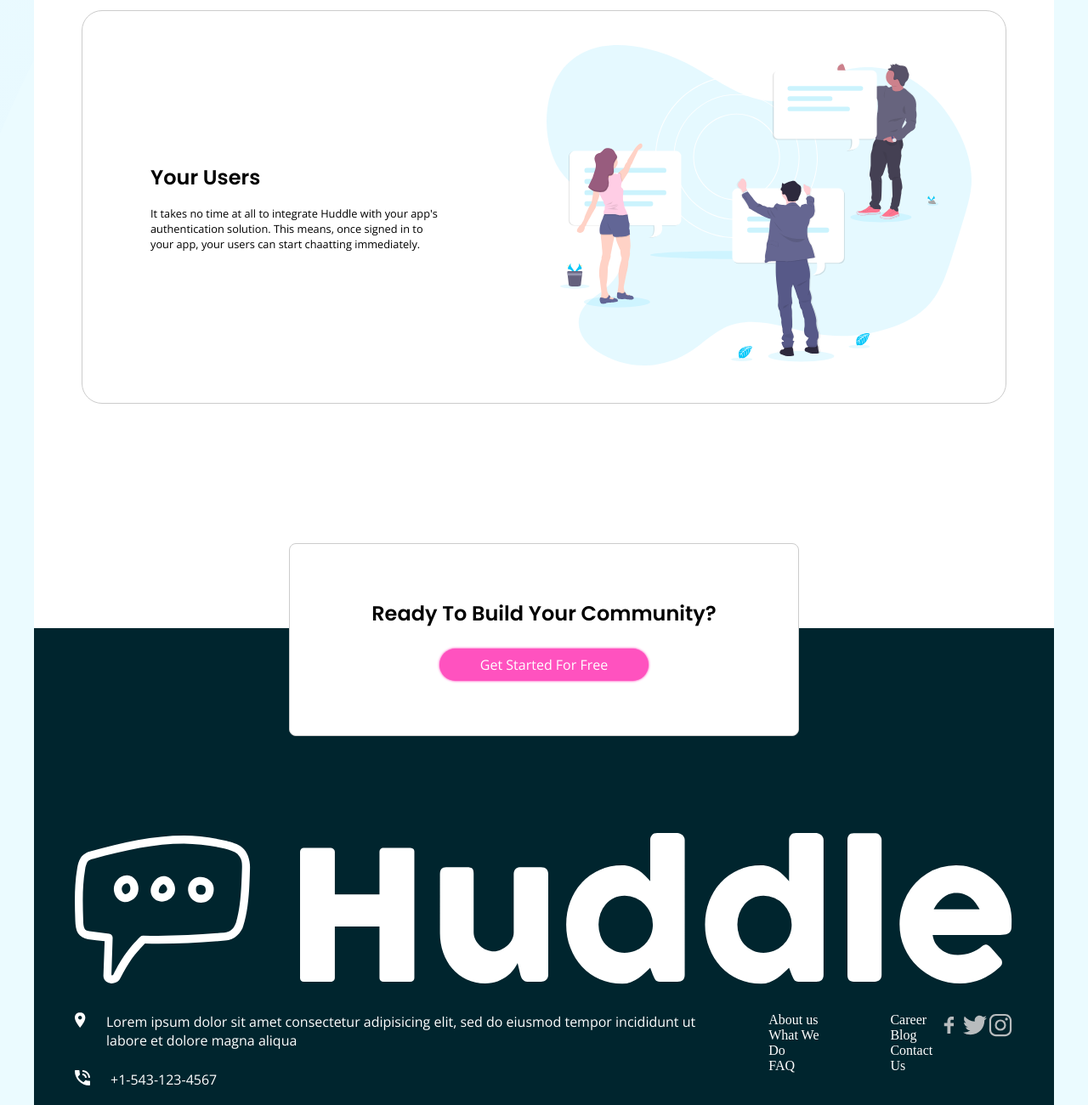
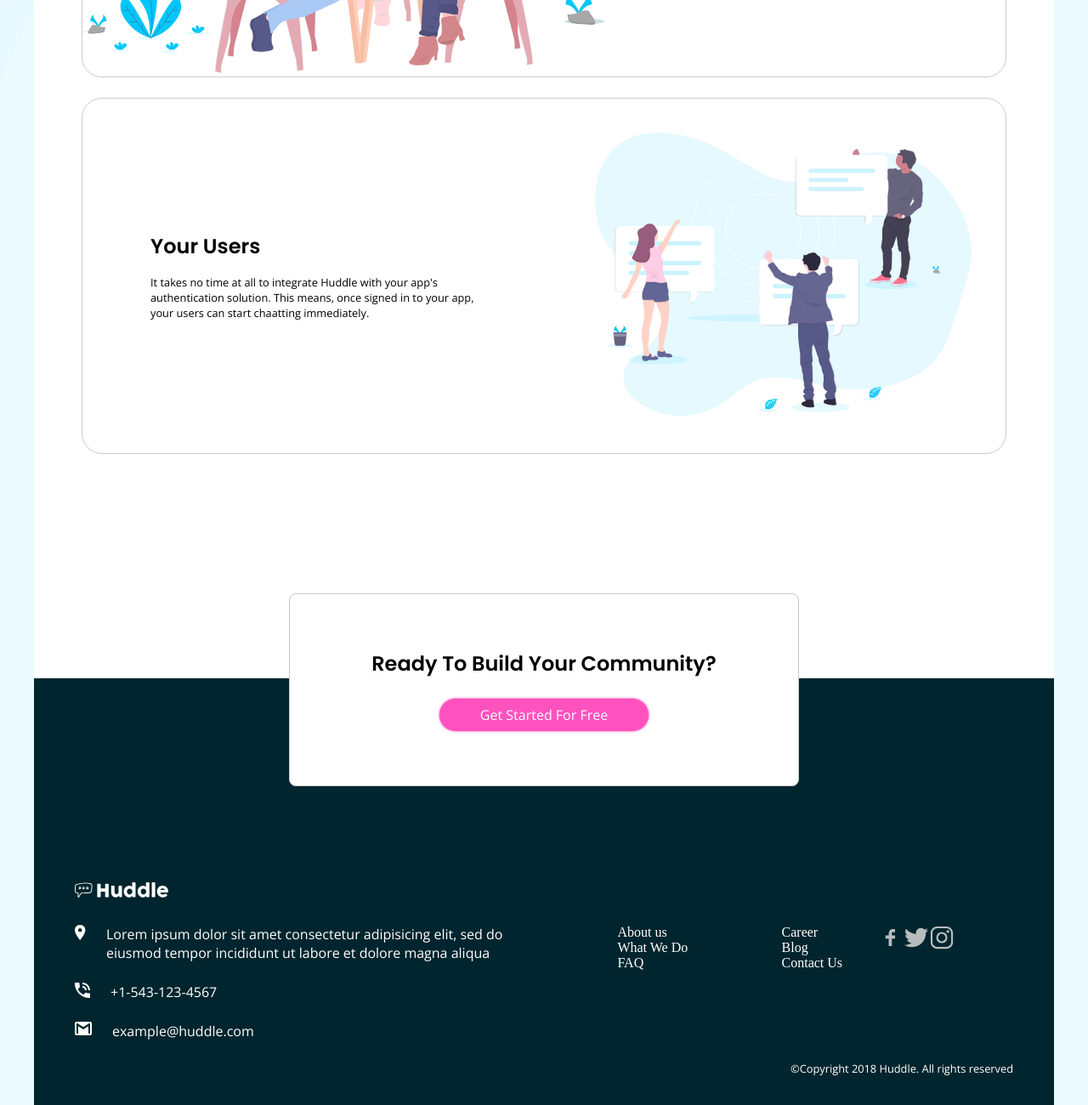
Before and after one commit to Raylit1/reponsiveness, a plain HTML site: page index.html in a window 1280 px wide. Shown: the part 1500-2800 px from the top of the page at 85% size. Drawn offline with nearby package versions, Linux system fonts and the light colour scheme; files whose address does not match are found by name.

Commit message:
Update index.html

```diff
--- a/index.html
+++ b/index.html
@@ -34,7 +34,7 @@
           <img
             src="images/illustration-mockups.svg"
             alt="mockups"
-            width="560px"
+            width="100%"
           />
         </div>
       </section>
@@ -55,7 +55,7 @@
           <img
             src="/images/illustration-grow-together.svg"
             alt="grow-together"
-            width="500px"
+            width="100%"
           />
         </div>
       </div>
@@ -74,7 +74,7 @@
           <img
             src="/images/illustration-flowing-conversation.svg"
             alt="flowing"
-            width="500px"
+            width="100%"
           />
         </div>
       </div>
@@ -93,7 +93,7 @@
           <img
             src="/images/illustration-your-users.svg"
             alt="your-user"
-            width="500px"
+            width="100%"
           />
         </div>
       </div>
@@ -107,9 +107,9 @@
         </div>
       </section>
 
-      <img src="images/logo - Copy.svg" alt="Huddle logo" class="logo" />
+      <img src="images/logo - Copy.svg" alt="Huddle logo" class="logo" width="10%"/>
 
-      <div class="footer-end">
+      <div class="footer-end last-item">
         <div class="footer1">
           <div class="icons">
             <div><img src="/images/icon-location.svg" alt="location" /></div>
@@ -131,17 +131,17 @@
             <div><p>example@huddle.com</p></div>
           </div>
         </div>
-        <div class="footer2">
+        <div class="footer2 last-item">
           <a class="a" href="#">About us</a>
           <a class="a" href="#">What We Do</a>
           <a class="a" href="#">FAQ</a>
         </div>
-        <div class="footer3">
+        <div class="footer3 last-item">
           <a class="a" href="#">Career</a>
           <a class="a" href="#">Blog</a>
           <a class="a" href="#">Contact Us</a>
         </div>
-        <div class="footer4">
+        <div class="footer4 last-item">
           <div>
             <img
               src="/images/97.svg"
```
